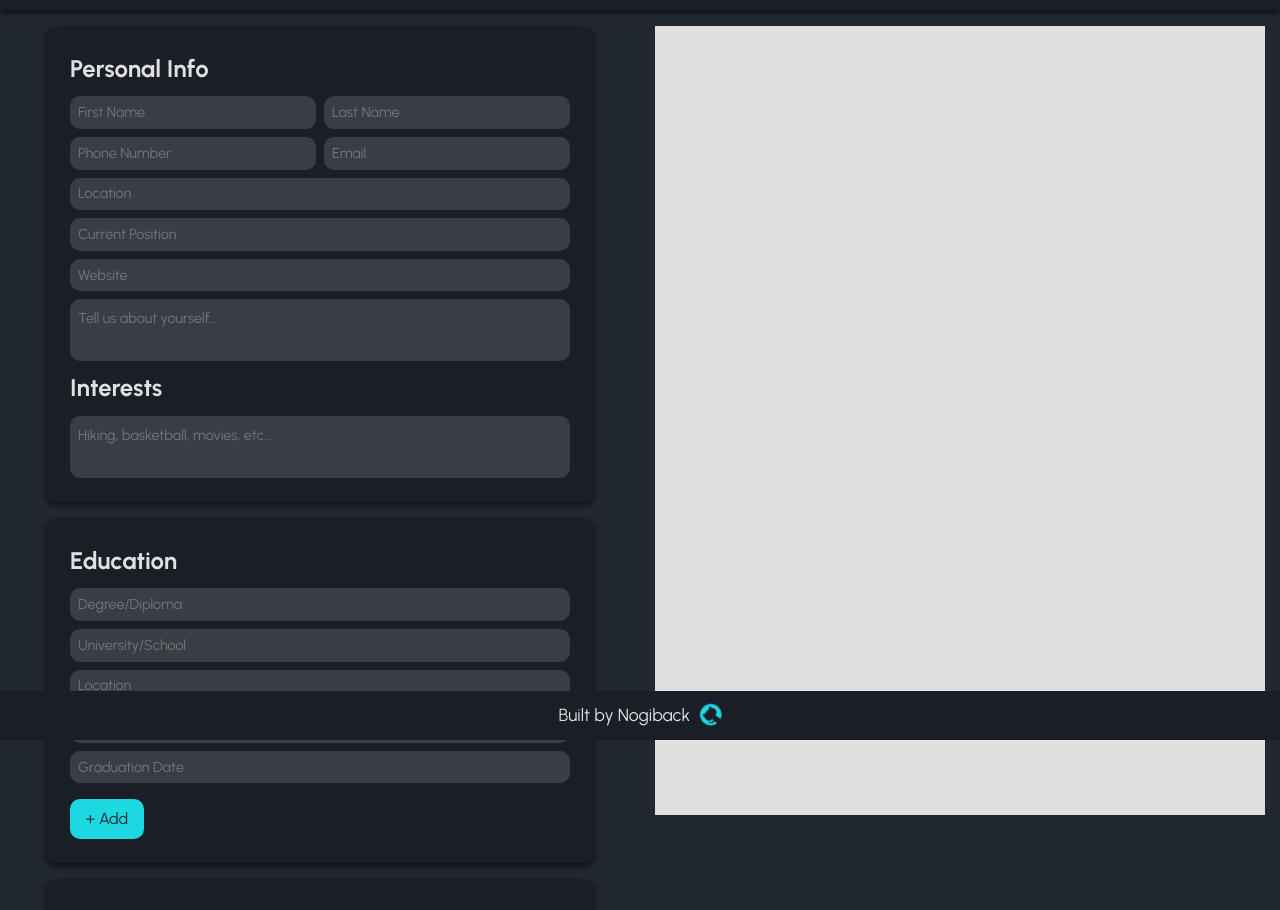
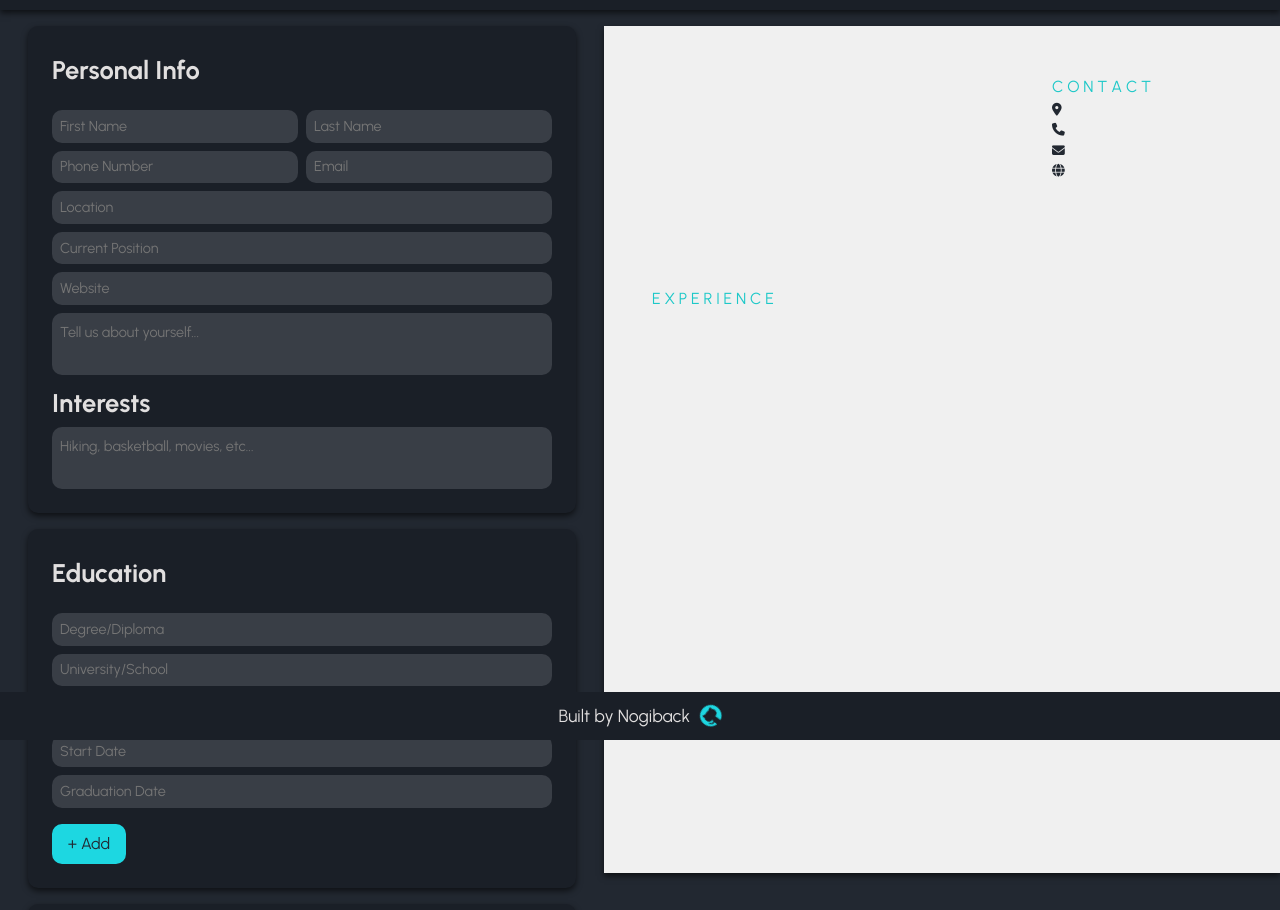
Before and after one commit to Nogiback/Resume-Builder, a React (Vite) app: page / in a window 1280 px wide. Shown: the part 60-970 px from the top of the page. Built offline with nearby package versions, Linux system fonts and the light colour scheme.

Commit message:
Added personal info component to the resume preview with styling. Added education and experience form component functionality and styling. Minor refactoring

```diff
--- a/src/components/Content.jsx
+++ b/src/components/Content.jsx
@@ -15,15 +15,95 @@ export default function Content() {
   const [phoneNumber, setPhoneNumber] = useState('');
   const [website, setWebsite] = useState('');
   const [interests, setInterests] = useState('');
+  const [education, setEducation] = useState([]);
+  const [experience, setExperience] = useState([]);
+  const [skills, setSkills] = useState('');
 
-  // const [education, setEducation] = useState([]);
-  // const [experience, setExperience] = useState([]);
-  // const [skills, setSkills] = useState('');
+
+  function addEducation(e) {
+    e.preventDefault()
+    if (education.length === 3) return;
+    const id = uuidv4();
+    const degree = e.target[0].value;
+    const school = e.target[1].value;
+    const location = e.target[2].value;
+    const startDate = e.target[3].value;
+    const gradDate = e.target[4].value;
+    const newEducation = { id, degree, school, location, startDate, gradDate };
+    setEducation([...education, newEducation]);
+    e.target.reset();
+  }
+
+  function deleteEducation(id) {
+    setEducation((currentEducation) => {
+      return currentEducation.filter((data) => data.id !== id);
+    });
+  }
+
+  function updateEducation(e, id) {
+    e.preventDefault();
+    const degree = e.target[0].value;
+    const school = e.target[1].value;
+    const location = e.target[2].value;
+    const startDate = e.target[3].value;
+    const gradDate = e.target[4].value;
+    const updatedEducation = { degree, school, location, startDate, gradDate };
+
+    setEducation(
+      education.map((data) => {
+        if (data.id === id) {
+          return {...data, ...updatedEducation};
+        } else {
+          return data;
+        }
+      })
+    );
+  }
+
+  function addExperience(e) {
+    e.preventDefault()
+    if (experience.length === 5) return;
+    const id = uuidv4();
+    const company = e.target[0].value;
+    const position = e.target[1].value;
+    const location = e.target[2].value;
+    const startDate = e.target[3].value;
+    const endDate = e.target[4].value;
+    const newExperience = { id, company, position, location, startDate, endDate };
+    setExperience([...experience, newExperience]);
+    e.target.reset();
+  }
+
+  function deleteExperience(id) {
+    setExperience((currentExperience) => {
+      return currentExperience.filter((data) => data.id !== id);
+    });
+  }
+
+  function updateExperience(e, id) {
+    e.preventDefault();
+    const company = e.target[0].value;
+    const position = e.target[1].value;
+    const location = e.target[2].value;
+    const startDate = e.target[3].value;
+    const endDate = e.target[4].value;
+    const updatedExperience= { company, position, location, startDate, endDate };
+
+    setExperience(
+      experience.map((data) => {
+        if (data.id === id) {
+          return {...data, ...updatedExperience};
+        } else {
+          return data;
+        }
+      })
+    );
+  }
 
   return (
     <>
       <div className='content'>
-        <section className='forms'>
+        <section className='forms-section'>
           <PersonalInfo
             changeFirstName={setFirstName}
             changeLastName={setLastName}
@@ -35,8 +115,18 @@ export default function Content() {
             changeBio={setBio}
             changeInterests={setInterests}
            />
-          <Education />
-          <Experience />
+          <Education
+            education={education}
+            addEducation={addEducation}
+            deleteEducation={deleteEducation}
+            updateEducation={updateEducation}
+          />
+          <Experience
+            experience={experience}
+            addExperience={addExperience}
+            deleteExperience={deleteExperience}
+            updateExperience={updateExperience}
+          />
         </section>
         <section className='resume-preview'>
           <Resume
--- a/src/components/Forms/Education.jsx
+++ b/src/components/Forms/Education.jsx
@@ -1,17 +1,36 @@
-export default function Education() {
+export default function Education({ education, addEducation, deleteEducation, updateEducation }) {
   return (
     <>
       <div className='form-container' id='education-form-container'>
         <h2>Education</h2>
-        {/* Need to list <li> other education entries here from array*/}
-        <form className='form' id='education-form'>
+        {education.map((data, index) => {
+          return (
+            <li key={data.id}>
+              <form onSubmit={(e) => updateEducation(e, data.id)} className='form'>
+              <div id='education-header'>
+                <h3>Education # {index + 1}</h3>
+                <div id='button-container'>
+                  <button type='submit' className='update-btn'><i className="fa-solid fa-floppy-disk"></i></button>
+                  <button onClick={() => deleteEducation(data.id)} type='button' className='delete-btn'><i className="fa-solid fa-trash-can"></i></button>
+                </div>
+              </div>
+                <input type='text' name='degree' defaultValue={data.degree} required />
+                <input type='text' name='school' defaultValue={data.school} required/>
+                <input type='text' name='school-location' defaultValue={data.location} required/>
+                <input type='text' name='start-date' defaultValue={data.startDate} required/>
+                <input type='text' name='end-date' defaultValue={data.gradDate} required/>
+              </form>
+            </li>
+          );
+        })}
+        <form onSubmit={addEducation} className='form'>
           <input type='text' name='degree' placeholder='Degree/Diploma' required />
           <input type='text' name='school' placeholder='University/School' required/>
           <input type='text' name='school-location' placeholder='Location' required/>
           <input type='text' name='start-date' placeholder='Start Date' required/>
           <input type='text' name='end-date' placeholder='Graduation Date' required/>
+          <button type='submit' className='add-btn'>+ Add</button>
         </form>
-        <button id='add-education-btn'>+ Add</button>
       </div>
     </>
   );
--- a/src/components/Preview/EducationPreview.jsx
+++ /dev/null
@@ -1,3 +0,0 @@
-export default function EducationPreview() {
-
-}
--- /dev/null
+++ b/src/components/Preview/HeaderPreview.jsx
@@ -0,0 +1,18 @@
+export default function HeaderPreview({firstName, lastName, phoneNumber, email, location, currentPosition, website, bio}) {
+  return (
+    <>
+      <div className='resume-container' id='header-preview'>
+        <h1>{firstName} {lastName}</h1>
+        <h2>{currentPosition}</h2>
+        <p>{bio}</p>
+      </div>
+      <div className='resume-container' id='header-sidebar-preview'>
+        <h3>C O N T A C T</h3>
+        <p><i className="fa-solid fa-location-dot"></i> {location}</p>
+        <p><i className="fa-solid fa-phone"></i> {phoneNumber}</p>
+        <p><i className="fa-solid fa-envelope"></i> {email}</p>
+        <p><i className="fa-solid fa-globe"></i> {website}</p>
+      </div>
+    </>
+  );
+}
--- a/src/components/Preview/PersonalPreview.jsx
+++ /dev/null
@@ -1,11 +0,0 @@
-export default function PersonalPreview() {
-  return (
-    <>
-      <div className='resume-container' id='personal-info-preview'>
-        <div id='resume-header'>
-
-        </div>
-      </div>
-    </>
-  );
-}
--- a/src/components/Preview/Resume.jsx
+++ b/src/components/Preview/Resume.jsx
@@ -1,14 +1,28 @@
-import PersonalPreview from './PersonalPreview';
-import EducationPreview from './EducationPreview';
+import HeaderPreview from './HeaderPreview';
 import ExperiencePreview from './ExperiencePreview';
+import SidebarPreview from './SidebarPreview';
 
-export default function Resume() {
+export default function Resume({firstName, lastName, phoneNumber, email, location, currentPosition, website, bio, interests}) {
   return(
     <>
       <div className='resume-page'>
-      <PersonalPreview />
-      <EducationPreview />
-      <ExperiencePreview />
+          <HeaderPreview
+            firstName={firstName}
+            lastName={lastName}
+            phoneNumber={phoneNumber}
+            email={email}
+            location={location}
+            currentPosition={currentPosition}
+            website={website}
+            bio={bio}
+          />
+        <div className='resume-container' id='experience-preview'>
+          <h3>E X P E R I E N C E</h3>
+          <ExperiencePreview />
+        </div>
+        <div className='resume-container' id='sidebar-preview'>
+          <SidebarPreview/>
+        </div>
       </div>
     </>
   );
--- /dev/null
+++ b/src/components/Preview/SidebarPreview.jsx
@@ -0,0 +1,3 @@
+export default function SidebarPreview() {
+
+}
--- a/src/styles/_base.scss
+++ b/src/styles/_base.scss
@@ -7,6 +7,7 @@ $clear: rgba(0, 0, 0, 0);
 $black: rgb(34, 40, 49);
 $grey: rgb(57, 62, 70);
 $teal: rgb(29, 215, 225);
+$text-teal: rgb(29, 200, 200);
 $lightgrey: rgb(225, 223, 223);
 $lightergrey: rgb(240, 240, 240);
 $primary-font: 'Urbanist', sans-serif;
--- a/src/styles/_forms.scss
+++ b/src/styles/_forms.scss
@@ -1,7 +1,6 @@
-.forms {
+.forms-section {
   @include flex(column, center, center);
   gap: 1rem;
-
 }
 
 input {
@@ -14,8 +13,9 @@ input {
 }
 
 h2 {
-  font-size: 1.5rem;
+  font-size: 1.6rem;
   font-weight: weight(bold);
+  margin-bottom: -5px;
 }
 
 textarea {
@@ -48,9 +48,13 @@ button {
   }
 }
 
+li {
+  list-style: none;
+}
+
 .form-container {
   @include flex(column, space-between, center);
-  gap: 0.5rem;
+  gap: 1.5rem;
   width: 500px;
   background-color: $card;
   box-shadow: $darkershadow;
@@ -70,7 +74,26 @@ button {
   width: 100%;
 }
 
-#add-education-btn,
-#add-experience-btn {
+.add-btn{
   width: 60px;
 }
+
+#education-header,
+#experience-header {
+  @include flex(row, center, space-between);
+  font-weight: weight(bold);
+}
+
+#button-container {
+  @include flex(row, center, center);
+  gap: 0.5rem;
+}
+
+.update-btn,
+.delete-btn {
+  font-size: 1rem;
+  width: 20px;
+  height: 20px;
+  line-height: 0;
+  margin: 0;
+}
--- a/src/styles/_resume.scss
+++ b/src/styles/_resume.scss
@@ -5,9 +5,70 @@
 }
 
 .resume-page {
-  background-color: $lightgrey;
-  width: 610px;
-  height: calc(610px * 1.29411764706);
+  display: grid;
+  grid-template-columns: 1fr 180px;
+  grid-template-rows: 1fr 3fr;
+  grid-template-areas:
+  "header header-sidebar"
+  "experience sidebar";
+  gap: 2rem;
+  background-color: $lightergrey;
+  width: 580px;
+  height: calc(580px * 1.29411764706);
   position: sticky;
-  top: 3rem;
+  top: 1.5rem;
+  color: $black;
+  padding: 3rem;
+  box-shadow: $darkershadow;
+
+  h1 {
+    font-size: 2.5rem;
+    font-weight: weight(bold);
+    line-height: 1.3;
+    color: $text-teal;
+  }
+
+  h2 {
+    font-size: 1.3rem;
+    line-height: 1.3;
+    margin-bottom: 0.3rem;
+  }
+
+  h3 {
+    color: $text-teal;
+    font-size: 1rem;
+  }
+
+  p {
+    font-size: 0.8rem;
+    line-height: 1.3;
+  }
 }
+
+.resume-container {
+  width: fit-content;
+}
+
+#header-preview {
+  grid-area: header;
+}
+
+#header-sidebar-preview {
+  grid-area: header-sidebar;
+
+  p {
+    line-height: 1.6;
+  }
+
+  i {
+    margin-right: 5px;
+  }
+}
+
+#experience-preview {
+  grid-area: experience;
+}
+
+#sidebar-preview {
+  grid-area: sidebar;
+}
```
Also changed, not shown: src/components/Forms/Experience.jsx (+23 -4 lines), src/components/Preview/NameHeader.jsx (deleted).
